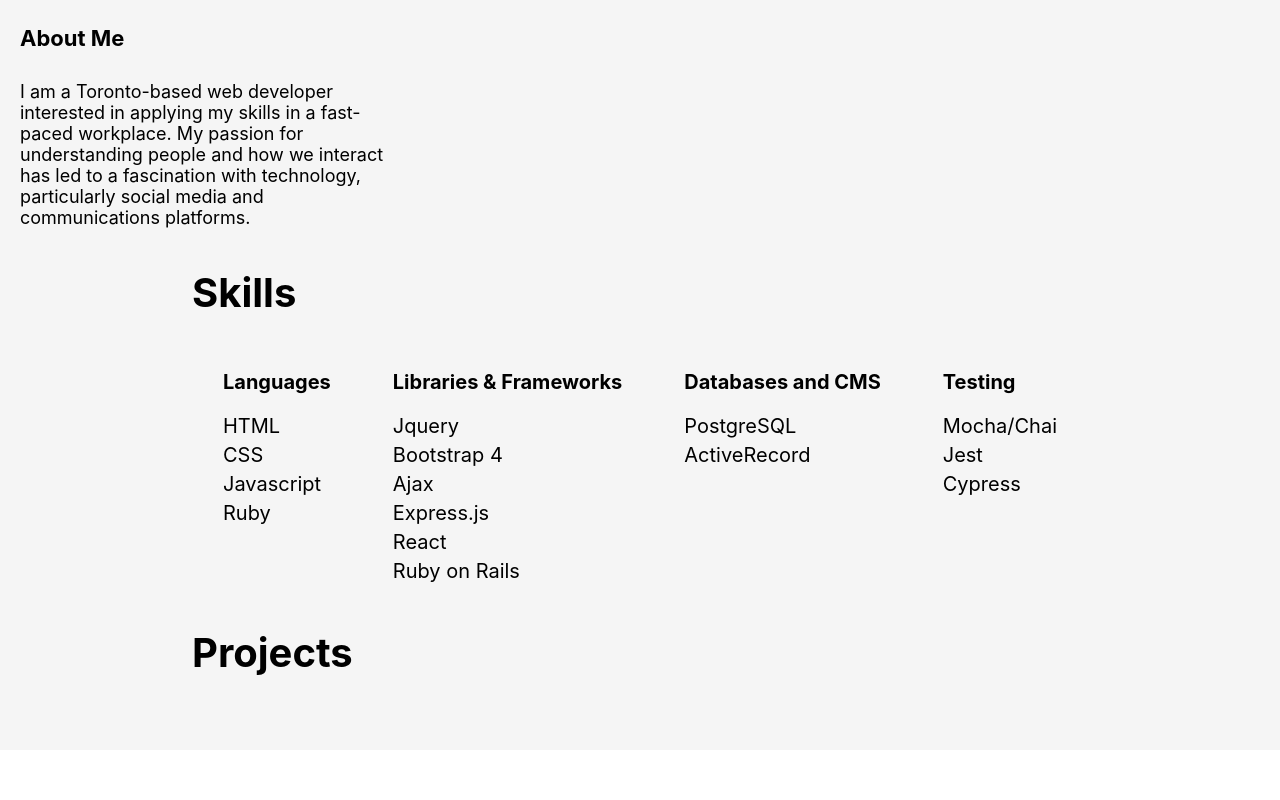
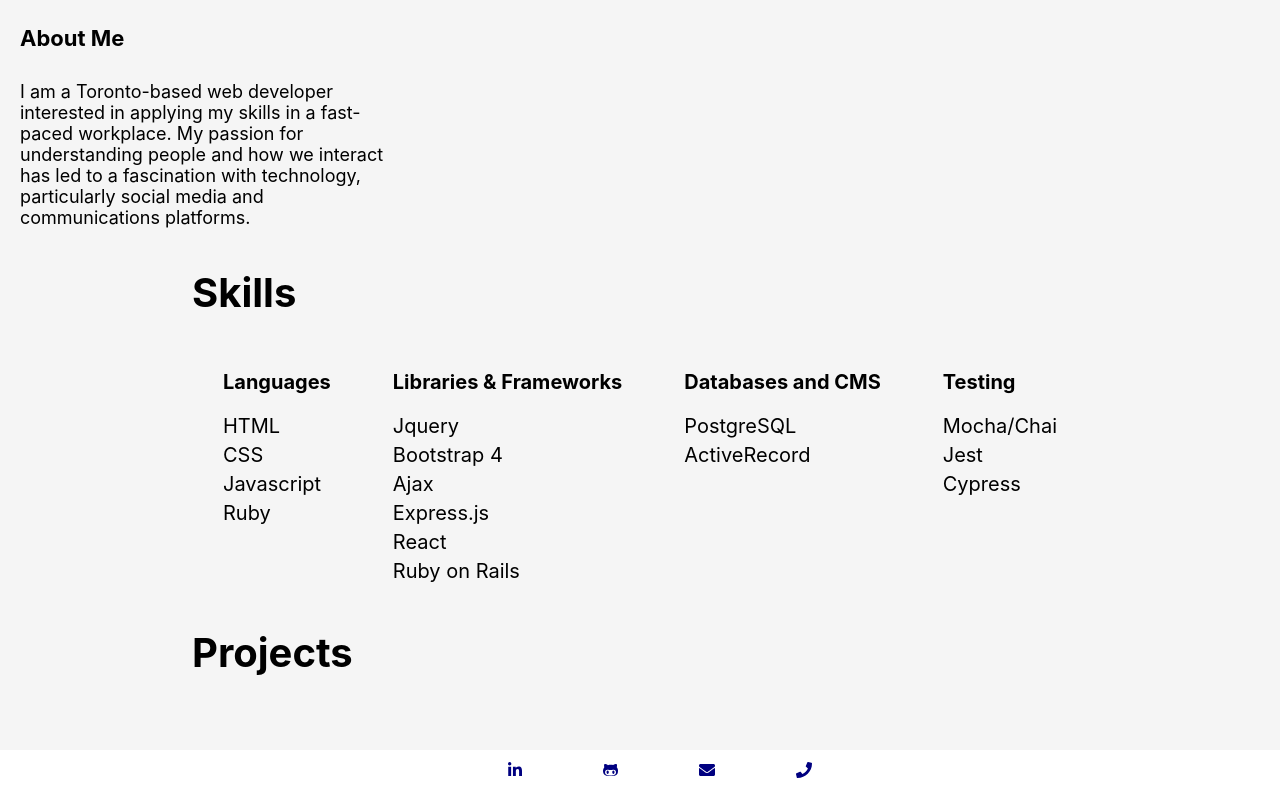
Before and after one commit to CD-Mackay/CD-Mackay.github.io, a React (Create React App) app: page / in a window 1280 px wide. Shown: the part 830-1630 px from the top of the page. Built offline with nearby package versions, Linux system fonts and the light colour scheme.

Commit message:
add icons to footer

```diff
--- a/src/Components/Footer.jsx
+++ b/src/Components/Footer.jsx
@@ -1,13 +1,31 @@
 import React from 'react';
+import { FontAwesomeIcon } from '@fortawesome/react-fontawesome';
+
 
 export default function Footer() {
   return (
     <footer>
     <ul className="footer-links">
-      <li><a href="https://www.linkedin.com/in/connor-mackay-800992bb/" target="blank"><i className="dark-icon fab fa-linkedin-in"></i></a></li>
-      <li><a href="https://github.com/CD-Mackay"><i className="dark-icon fab fa-github"></i></a></li>
-      <li><a href="mailto: connor.mackay@gmail.com"><i className="dark-icon fas fa-envelope"></i></a></li>
-      <li><a href="tel: 6473934597"><i className="dark-icon fas fa-phone"></i></a></li>
+      <li>
+        <a href="https://www.linkedin.com/in/connor-mackay-800992bb/" target="blank">
+        <FontAwesomeIcon icon={["fab", "linkedin-in"]} />
+        </a>
+      </li>
+      <li>
+        <a href="https://github.com/CD-Mackay">
+        <FontAwesomeIcon icon={["fab", "github-alt"]} />
+        </a>
+      </li>
+      <li>
+        <a href="mailto: connor.mackay@gmail.com">
+        <FontAwesomeIcon icon={["fa", "envelope"]} />
+        </a>
+      </li>
+      <li>
+        <a href="tel: 6473934597">
+        <FontAwesomeIcon icon={["fa", "phone"]} />
+        </a>
+      </li>
     </ul>
   </footer>
   )
--- a/src/Components/Introduction.jsx
+++ b/src/Components/Introduction.jsx
@@ -27,7 +27,6 @@ export default function Introduction() {
           </li>
           <li>
             <a href="tel: 647-393-4507">
-              <i class="fas fa-phone"></i>
               <FontAwesomeIcon icon={["fa", "phone"]} />
             </a>
           </li>
--- a/src/Components/Projects.jsx
+++ b/src/Components/Projects.jsx
@@ -1,4 +1,5 @@
 import React from 'react';
+import ProjectSquare from './ProjectSquare';
 
 export default function Projects() {
   return (
```
